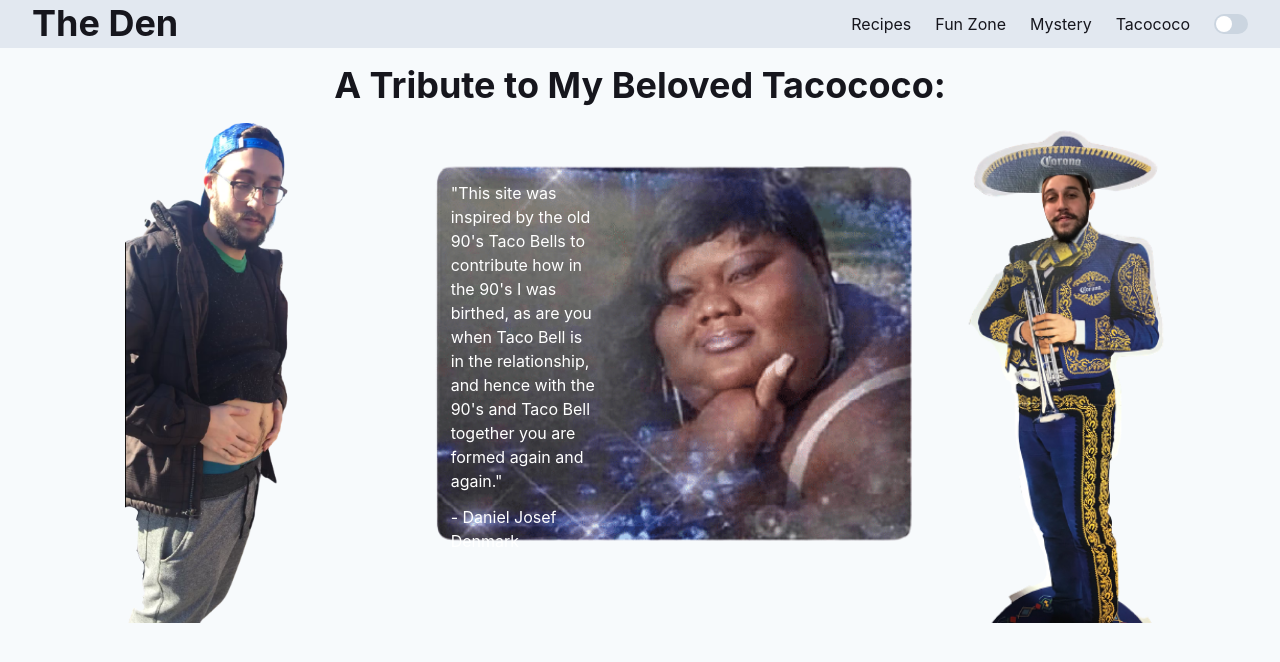
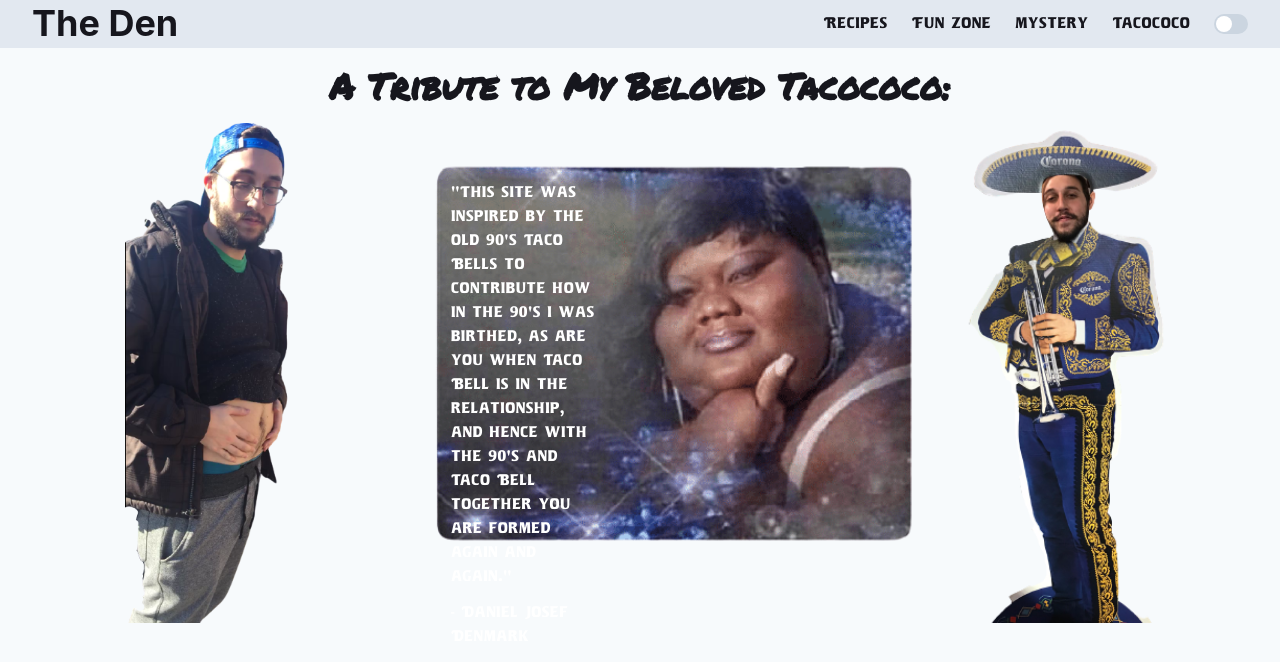
Before and after one commit to kev-luo/denmark, a Next.js app: page /tacococo in a window 1280 px wide. Shown: the top 662 px of the page. Built offline with nearby package versions, Linux system fonts and the light colour scheme.

Commit message:
add custom fonts

```diff
--- /dev/null
+++ b/public/fonts/fonts.css
@@ -0,0 +1,15 @@
+@font-face {
+  font-family: "taco-bell";
+  src: url('tb_old.ttf');
+  font-weight: normal;
+  font-display: auto;
+  font-style: normal;
+}
+
+@font-face {
+  font-family: "permanent-marker";
+  src: url('perm_marker.ttf');
+  font-weight: normal;
+  font-display: auto;
+  font-style: normal;
+}
--- a/src/pages/_document.js
+++ b/src/pages/_document.js
@@ -5,7 +5,9 @@
   render() {
     return (
       <Html>
-        <Head />
+        <Head>
+          <link href="fonts/fonts.css" rel="stylesheet" />
+        </Head>
         <body>
           {/* Make Color mode to persists when you refresh the page. */}
           <ColorModeScript />
--- a/src/pages/tacococo.js
+++ b/src/pages/tacococo.js
@@ -9,7 +9,7 @@
     <Container title="Tacococo">
       {/* title */}
       <Box textAlign="center" py={4}>
-        <Heading>A Tribute to My Beloved Tacococo:</Heading>
+        <Heading fontFamily="permanent-marker">A Tribute to My Beloved Tacococo:</Heading>
       </Box>
       <Flex justifyContent="space-around">
         {/* belly image */}
--- a/src/theme.js
+++ b/src/theme.js
@@ -11,6 +11,13 @@
 })
 
 const theme = extendTheme({
+  styles: {
+    global: {
+      body: {
+        fontFamily: "taco-bell"
+      }
+    }
+  },
   colors: {
     black: '#16161D',
   },
```
Also changed, not shown: public/fonts/perm_marker.ttf (added), public/fonts/tb_old.ttf (added).
